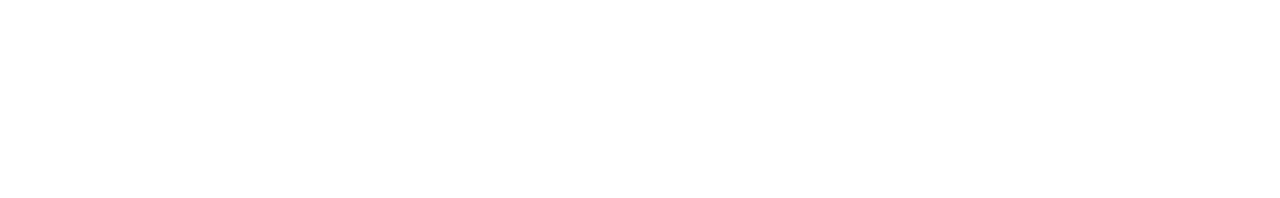
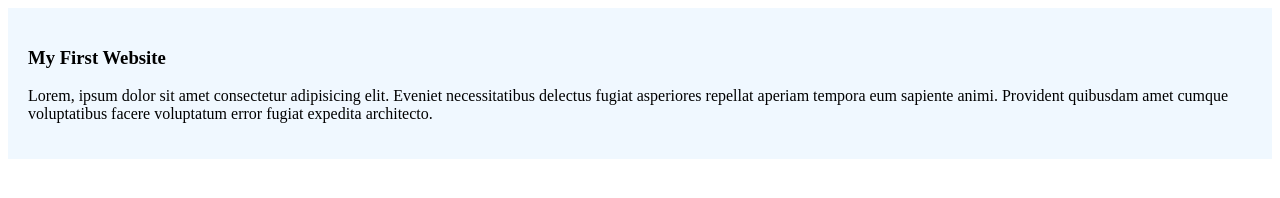
Before and after one commit to isha35-1215/flower-shop, a plain HTML site: page index.html in a window 1280 px wide. Drawn offline with Linux system fonts and the light colour scheme.

Commit message:
add the first blog

```diff
--- a/index.html
+++ b/index.html
@@ -4,8 +4,12 @@
     <meta charset="UTF-8">
     <meta name="viewport" content="width=device-width, initial-scale=1.0">
     <title>My Simple Website</title>
+    <link rel="stylesheet" href="styles/blog.css">
 </head>
 <body>
-
+    <div>
+        <h3>My First Website</h3>
+        <p>Lorem, ipsum dolor sit amet consectetur adipisicing elit. Eveniet necessitatibus delectus fugiat asperiores repellat aperiam tempora eum sapiente animi. Provident quibusdam amet cumque voluptatibus facere voluptatum error fugiat expedita architecto.</p>
+    </div>
 </body>
 </html>
--- /dev/null
+++ b/styles/blog.css
@@ -0,0 +1,4 @@
+div{
+    background-color: aliceblue;
+    padding: 20px;
+}
```
